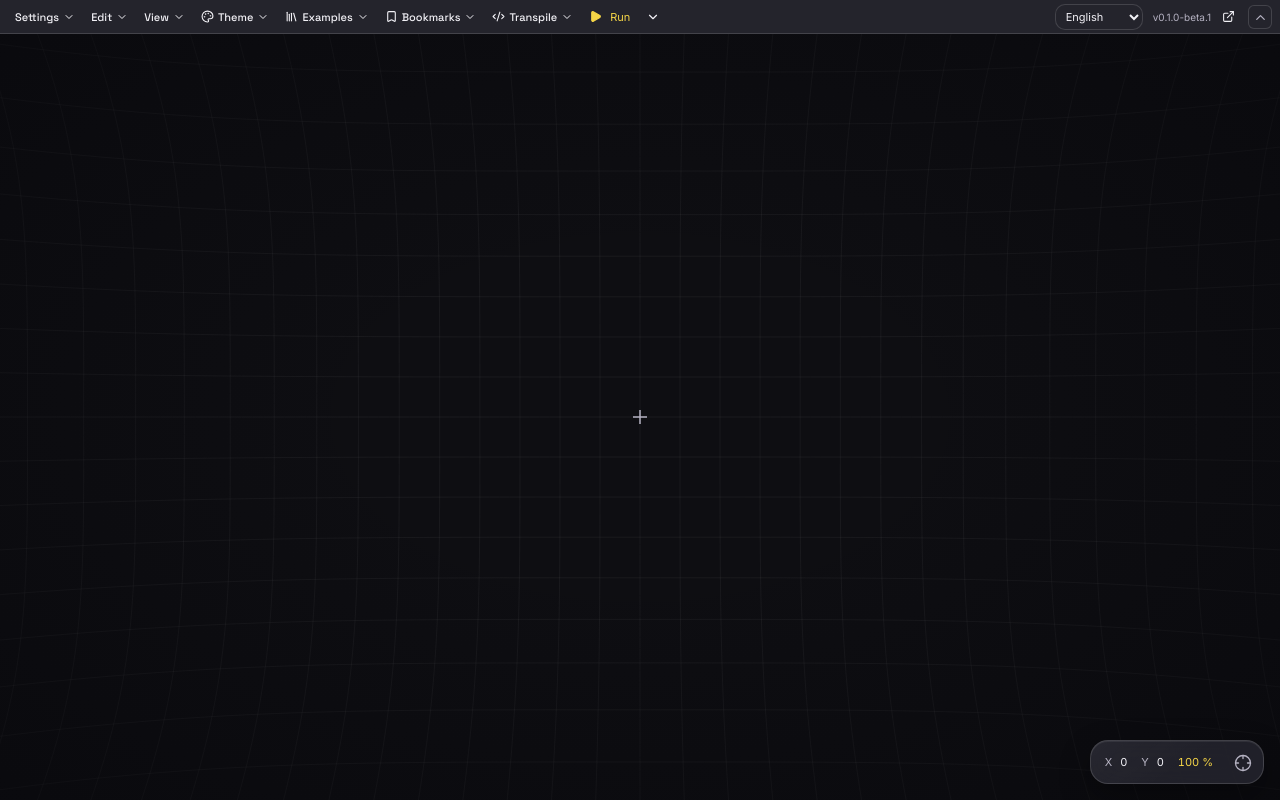
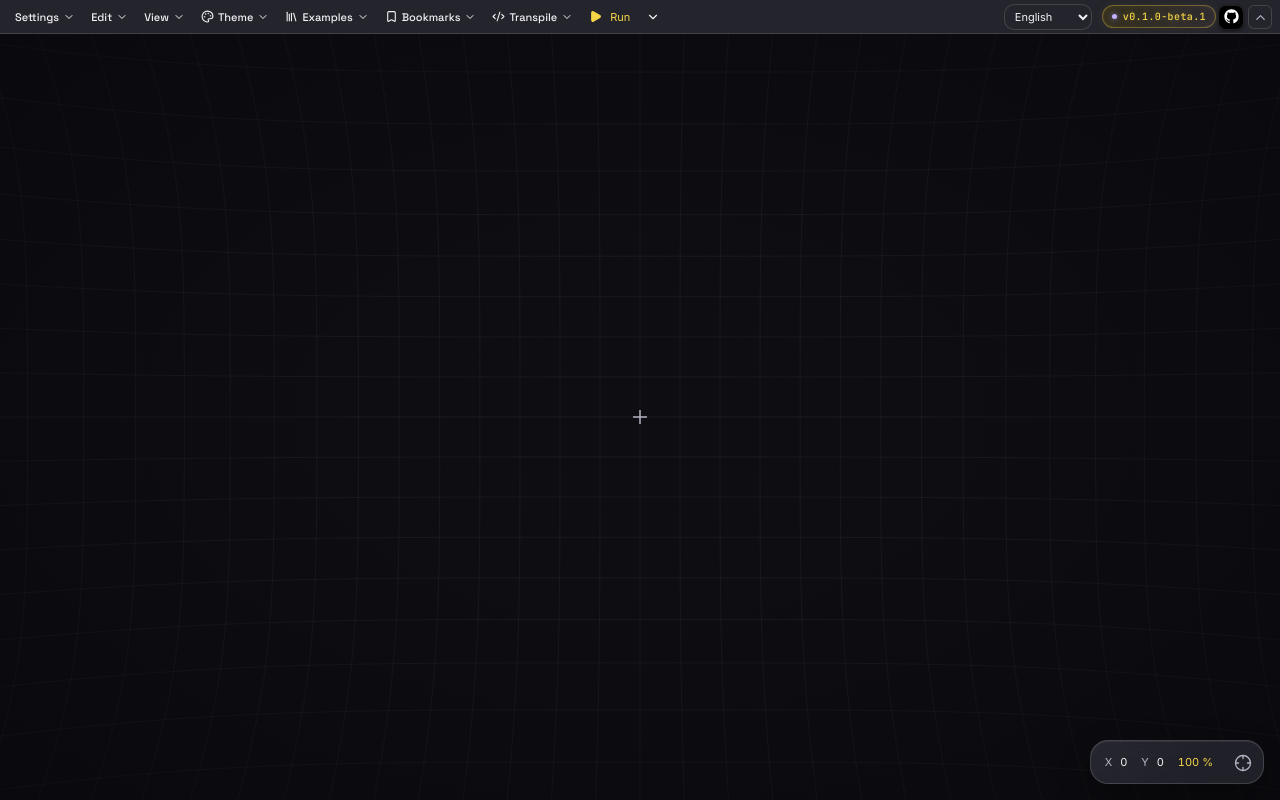
Before and after one commit to lalBi94/Sapphire3, a React (Vite) app: page / in a window 1280 px wide. Built offline with nearby package versions, Linux system fonts and the light colour scheme.

Commit message:
Met en valeur la version et le bouton GitHub

```diff
--- a/src/components/ProjectNavigation/ProjectNavigation.css
+++ b/src/components/ProjectNavigation/ProjectNavigation.css
@@ -65,11 +65,12 @@
 .project-navigation button.project-navigation__run-action:hover:not(:disabled) { background: var(--color-hover); color: var(--color-text); }
 .project-navigation__run-toggle { min-width: 24px; min-height: 26px; justify-content: center; }
 .project-navigation__run-menu { left: auto; right: 0; width: 260px; max-height: calc(100dvh - 50px); overflow: auto; }
-/* Version affichée à droite, puis le lien vers le dépôt GitHub. */
-.project-navigation__version { margin-left: var(--space-control); color: var(--color-text-muted); font-size: 10px; white-space: nowrap; }
+/* Version affichée à droite dans une pastille lumineuse, puis le lien GitHub. */
+.project-navigation__version { display: inline-flex; align-items: center; gap: 6px; flex: 0 0 auto; margin-left: var(--space-control); padding: 3px 9px; border: 1px solid color-mix(in srgb, var(--color-primary) 36%, transparent); border-radius: 999px; background: linear-gradient(120deg, color-mix(in srgb, var(--color-primary) 14%, transparent), color-mix(in srgb, var(--color-selection) 14%, transparent)), var(--color-surface); box-shadow: inset 0 0 10px color-mix(in srgb, var(--color-primary) 12%, transparent), 0 0 10px color-mix(in srgb, var(--color-primary) 8%, transparent); color: var(--color-primary); font-family: var(--font-mono); font-size: 10px; font-weight: 500; letter-spacing: 0.04em; line-height: 15px; white-space: nowrap; text-shadow: 0 0 8px color-mix(in srgb, var(--color-primary) 50%, transparent); }
+.project-navigation__version-dot { flex: 0 0 auto; width: 5px; height: 5px; border-radius: 50%; background: var(--color-selection); box-shadow: 0 0 6px color-mix(in srgb, var(--color-selection) 80%, transparent); }
+.project-navigation button.project-navigation__github { display: grid; place-items: center; flex: 0 0 auto; width: 26px; height: 26px; padding: 0; border: 1px solid #ffffff22; border-radius: 8px; background: #000; color: #fff; box-shadow: inset 0 1px 0 #ffffff1f, 0 1px 2px #00000080; }
+.project-navigation button.project-navigation__github:hover:not(:disabled) { border-color: #ffffff45; background: #121218; color: #fff; }
 .project-navigation button.project-navigation__presentation-exit { padding: 4px 9px; gap: 5px; border-color: color-mix(in srgb, var(--color-primary) 55%, var(--color-border)); color: var(--color-primary); }
-.project-navigation__github { padding: 4px; color: var(--color-text-muted); }
-.project-navigation button.project-navigation__github:hover:not(:disabled) { color: var(--color-text); }
 /* Bouton de mise à jour disponible, mis en avant à droite de la barre. */
 .project-navigation button.project-navigation__update { padding: 4px 10px; gap: 5px; border-color: transparent; background: var(--color-primary); color: var(--color-on-primary); font-weight: 600; }
 .project-navigation button.project-navigation__update:hover:not(:disabled) { background: var(--color-primary-hover); color: var(--color-on-primary); }
--- a/src/components/ProjectNavigation/ProjectNavigation.jsx
+++ b/src/components/ProjectNavigation/ProjectNavigation.jsx
@@ -1,5 +1,5 @@
 import { Fragment, useEffect, useRef, useState } from 'react'
-import { Bug, Bookmark, BookmarkPlus, ChevronDown, Clock3, Code2, Download, ExternalLink, Eye, EyeOff, FileInput, FileOutput, FilePlus, FolderOpen, LayoutGrid, Library, Maximize2, Palette, Pause, Play, Power, Save, SaveAll, Search, Settings2, Square, Trash2, VectorSquare, X } from 'lucide-react'
+import { Bug, Bookmark, BookmarkPlus, ChevronDown, Clock3, Code2, Download, Eye, EyeOff, FileInput, FileOutput, FilePlus, FolderOpen, LayoutGrid, Library, Maximize2, Palette, Pause, Play, Power, Save, SaveAll, Search, Settings2, Square, Trash2, VectorSquare, X } from 'lucide-react'
 import { useTranslation } from '../../contexts/LanguageContext.jsx'
 import ThemeMenu from '../ThemeMenu/ThemeMenu.jsx'
 import { supportedLanguages } from '../../utils/translations.js'
@@ -296,8 +296,13 @@ export default function ProjectNavigation({ busy, message, error, pendingImport,
         </select>      </label>
       {!presentation && updateAvailable && <button type="button" className="project-navigation__update" onClick={onInstallUpdate} title={t('update.available', { version: updateVersion })}><Download size={13} aria-hidden="true" />{t('update.now')}</button>}
       {presentation && <button type="button" className="project-navigation__presentation-exit" onClick={handlePresentation} title={t('presentation.exit')}><EyeOff size={13} aria-hidden="true" />{t('presentation.exit')}</button>}
-      <span className="project-navigation__version" title={`${t('nav.version')} ${appVersion}`}>v{appVersion}</span>
-      <button type="button" className="project-navigation__github" onClick={onOpenRepository} aria-label={t('nav.github')} title={t('nav.github')}><ExternalLink size={13} aria-hidden="true" /></button>
+      <span className="project-navigation__version" title={`${t('nav.version')} ${appVersion}`}>
+        <span className="project-navigation__version-dot" aria-hidden="true" />
+        <span>v{appVersion}</span>
+      </span>
+      <button type="button" className="project-navigation__github" onClick={onOpenRepository} aria-label={t('nav.github')} title={t('nav.github')}>
+        <svg viewBox="0 0 24 24" width="15" height="15" fill="currentColor" aria-hidden="true"><path d="M12 .5C5.73.5.5 5.73.5 12c0 5.08 3.29 9.39 7.86 10.91.58.11.79-.25.79-.56 0-.28-.01-1.02-.02-2-3.2.7-3.88-1.54-3.88-1.54-.53-1.33-1.28-1.68-1.28-1.68-1.05-.72.08-.71.08-.71 1.16.08 1.77 1.19 1.77 1.19 1.03 1.77 2.7 1.26 3.36.96.1-.75.4-1.26.73-1.55-2.55-.29-5.24-1.28-5.24-5.7 0-1.26.45-2.29 1.19-3.1-.12-.29-.52-1.46.11-3.05 0 0 .97-.31 3.18 1.18a11.1 11.1 0 0 1 5.79 0c2.2-1.49 3.17-1.18 3.17-1.18.63 1.59.23 2.76.11 3.05.74.81 1.19 1.84 1.19 3.1 0 4.43-2.69 5.41-5.25 5.69.41.35.77 1.05.77 2.12 0 1.53-.01 2.76-.01 3.14 0 .31.21.67.8.56A11.51 11.51 0 0 0 23.5 12C23.5 5.73 18.27.5 12 .5z" /></svg>
+      </button>
       {error && <div className="project-navigation__error" role="alert"><span>{error}</span><button type="button" aria-label={t('nav.dismiss')} onClick={onDismiss}><X size={14} aria-hidden="true" /></button></div>}
     </nav>
     {!presentation && pendingImport && <ReplaceConfirmation titleKey="import.title" bodyKey="import.body" detail={pendingImport.detail ?? pendingImport.path} confirmKey="import.confirm" onConfirm={onConfirmImport} onCancel={onCancelImport} />}
```
Also changed, not shown: 1 other file (tests, documents, lock files or other folders).
